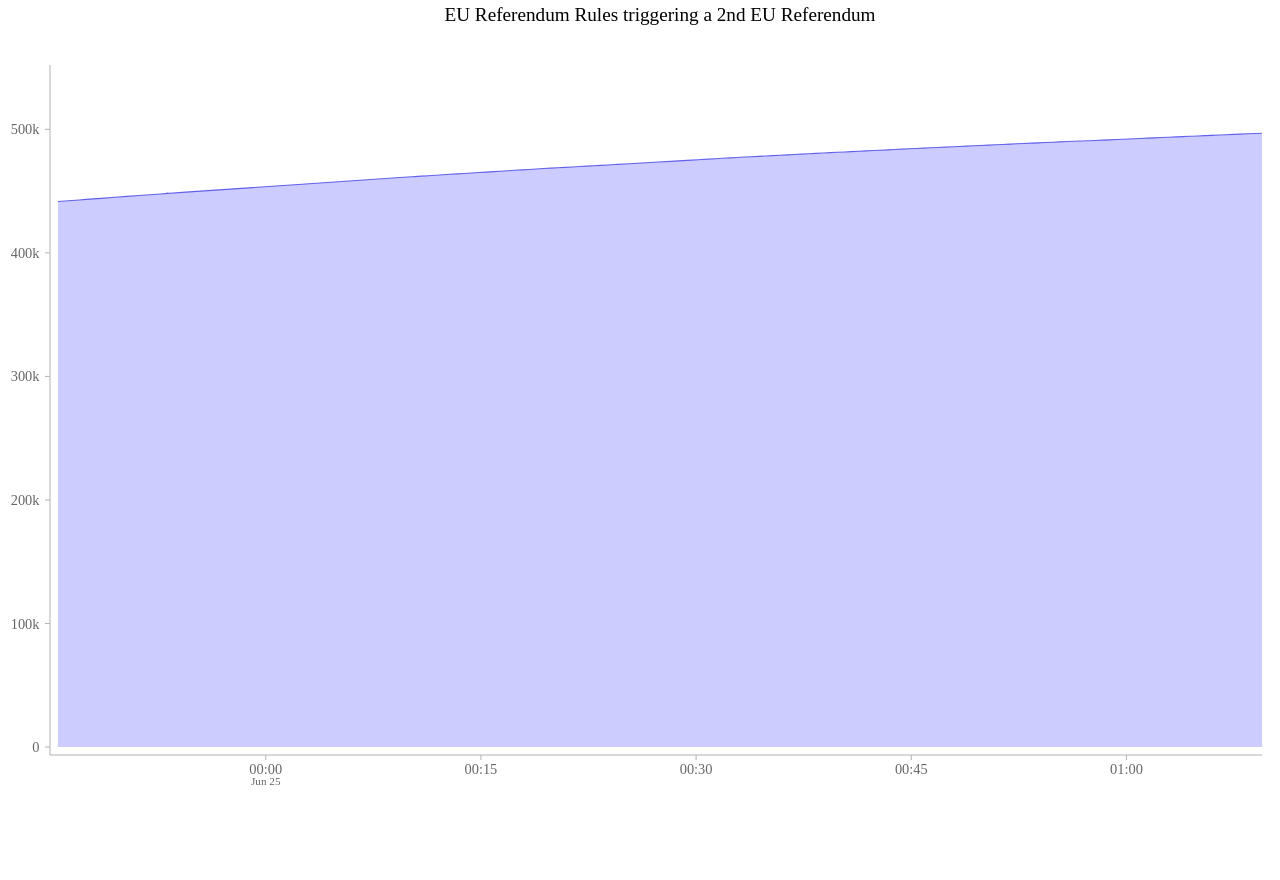
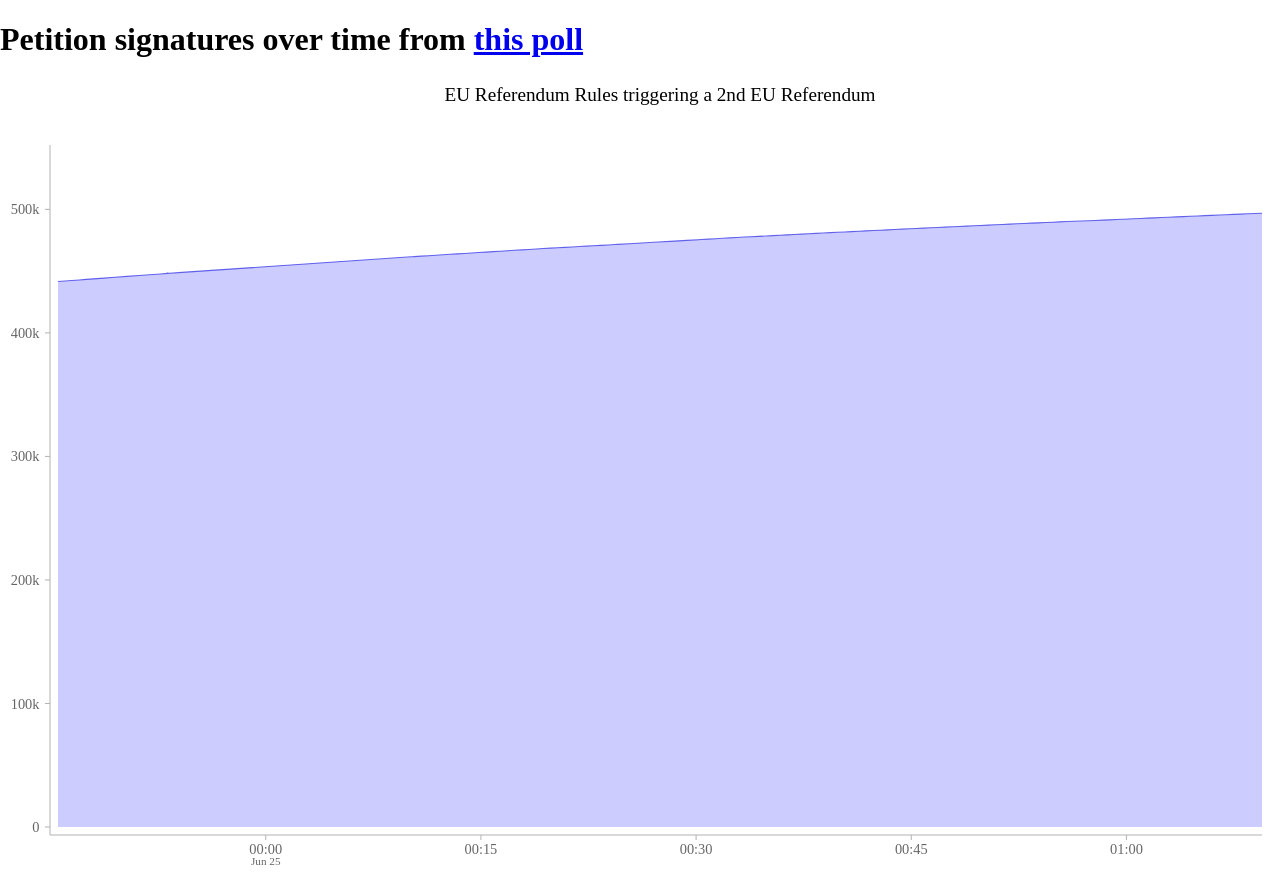
Before and after one commit to theangrydev/theangrydev.github.io, a plain HTML site: page index.html in a window 1280 px wide. Before the commit the page ends 800 px from the top, so only its background shows below. Drawn offline with nearby package versions, Linux system fonts and the light colour scheme.

Commit message:
link to petition

```diff
--- a/index.html
+++ b/index.html
@@ -18,6 +18,7 @@
 	</style>
 </head>
 <body>
+	<h1>Petition signatures over time from <a href="https://petition.parliament.uk/petitions/131215">this poll</a></h1>
 	<div id="graph"><div class="popover"></div></div>
 	<script type="text/javascript">
 		d3.json('signature_count.json', function(data) {
```
